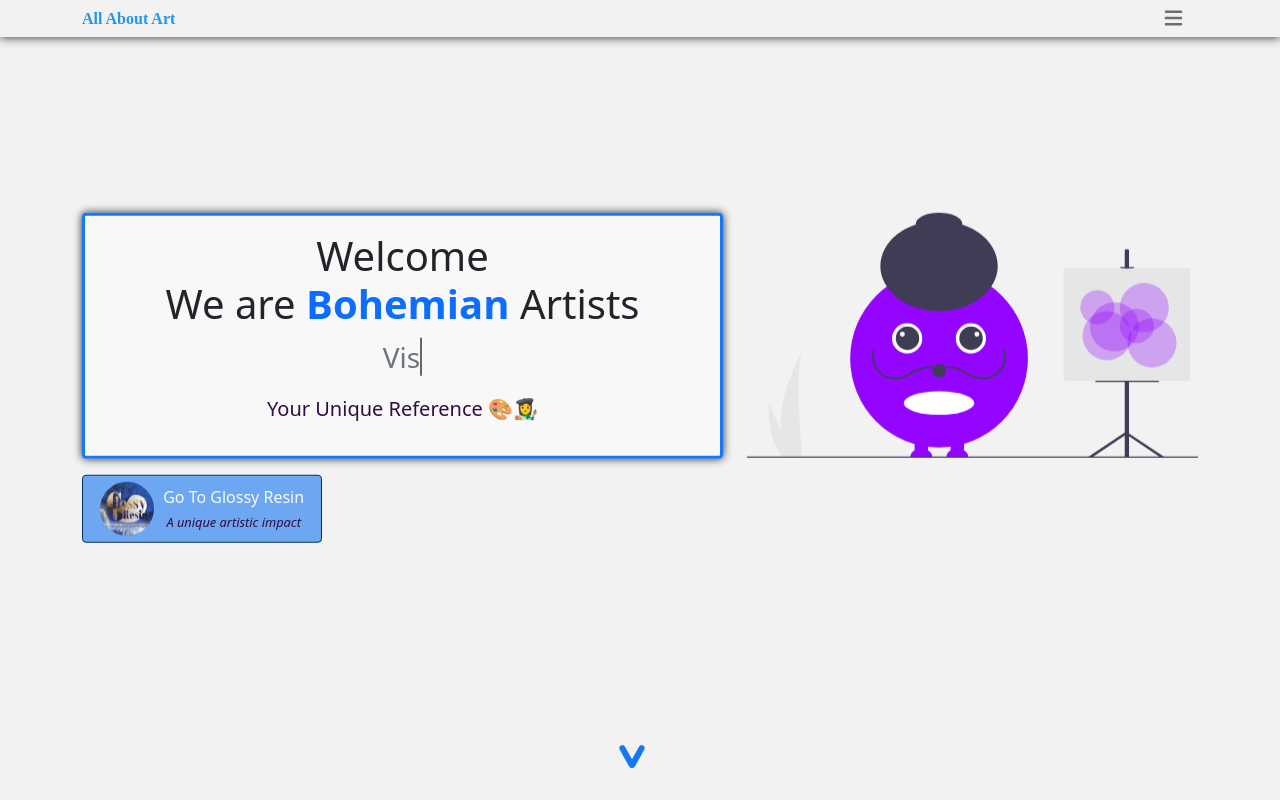
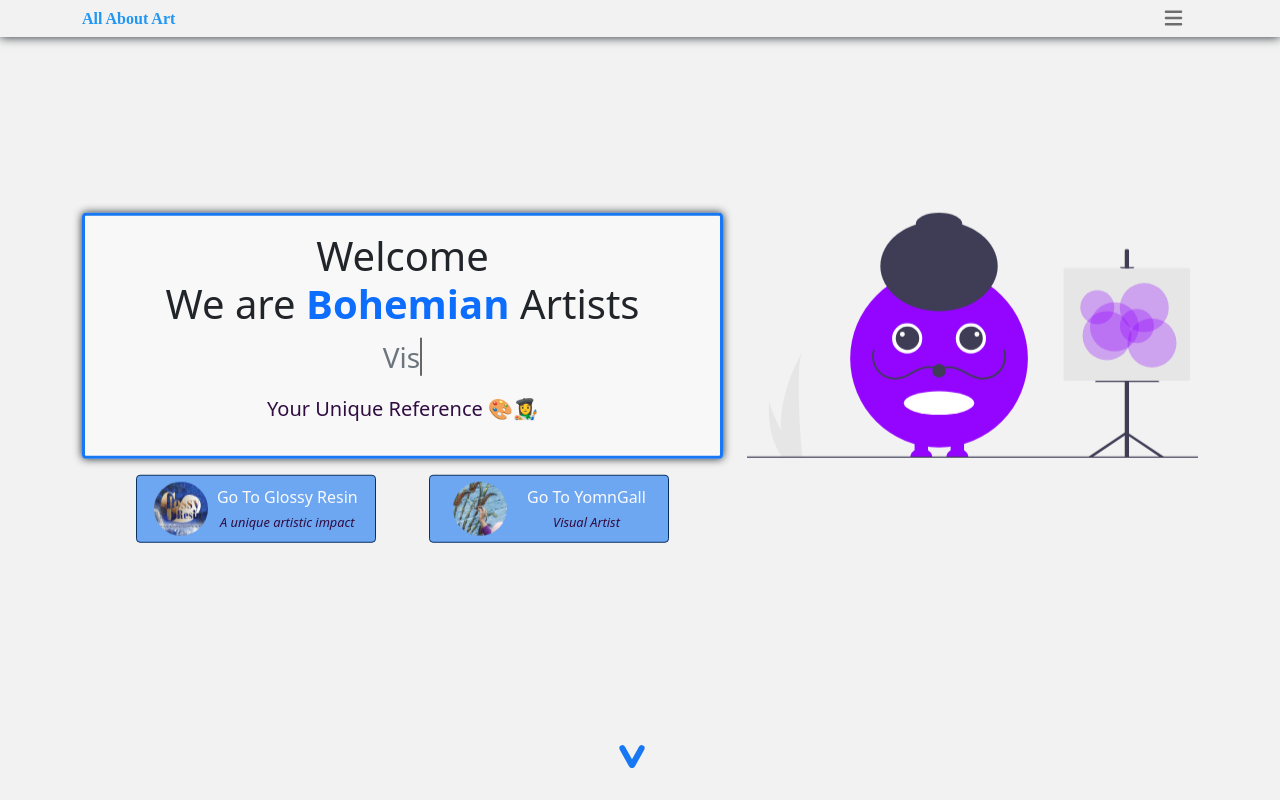
Before and after one commit to KhaledSwidan/yomngall, a plain HTML site: page index.html in a window 1280 px wide. Drawn offline with Linux system fonts and the light colour scheme; a web font is replaced by a local one.

Commit message:
add yomngall

```diff
--- a/index.html
+++ b/index.html
@@ -120,13 +120,24 @@
 
                             </p>
                         </div>
-                        <button class="btnGlsRsn d-flex justify-content-around align-items-center btn btn-info mt-3">
-                            <img class="w-25 img-fluid rounded-pill" src="img/glossyResin.jpg" alt="">
-                            <a href="#" target="_blank"
-                                class="d-block text-light">
-                                Go To Glossy Resin <br> <span class="fst-italic" style="font-size: .8rem; color: #300d42">A unique artistic impact</span>
-                            </a>
-                        </button>
+                        <div class="d-flex justify-content-evenly">
+                            <button
+                                class="btnGlsRsn d-flex justify-content-around align-items-center btn btn-info mt-3">
+                                <img class="w-25 img-fluid rounded-pill" src="img/glossyResin.jpg" alt="">
+                                <a href="#" target="_blank" class="d-block text-light">
+                                    Go To Glossy Resin <br> <span class="fst-italic"
+                                        style="font-size: .8rem; color: #300d42">A unique artistic impact</span>
+                                </a>
+                            </button>
+                            <button
+                                class="btnGlsRsn d-flex justify-content-around align-items-center btn btn-info mt-3">
+                                <img class="w-25 img-fluid rounded-pill" src="img/yomngall.jpg" alt="">
+                                <a href="#" target="_blank" class="d-block text-light">
+                                    Go To YomnGall <br> <span class="fst-italic"
+                                        style="font-size: .8rem; color: #300d42">Visual Artist</span>
+                                </a>
+                            </button>
+                        </div>
                     </div>
                     <div class="col-md-5">
                         <img src="img/undraw_monster_artist_2crm.svg" title="الفنان زنجيري أفندى"
```
Also changed, not shown: img/yomngall.jpg (added).
